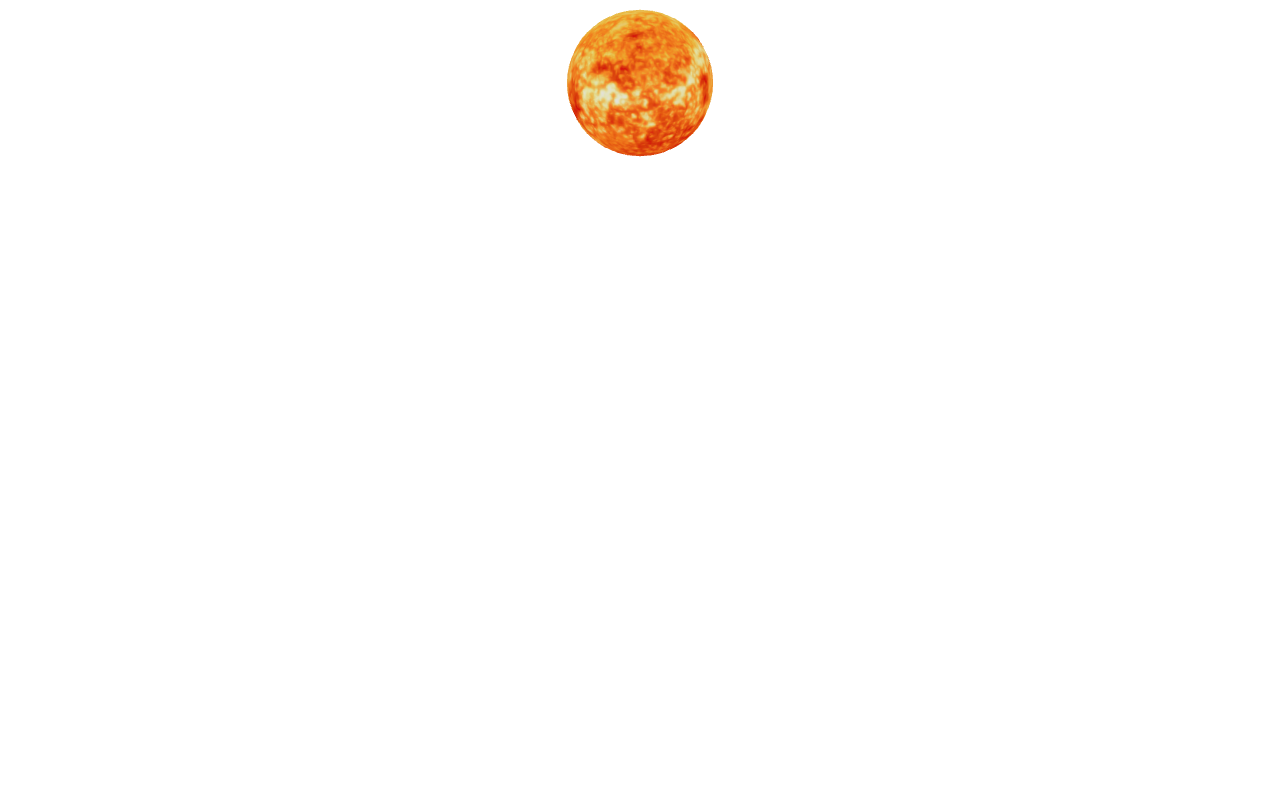
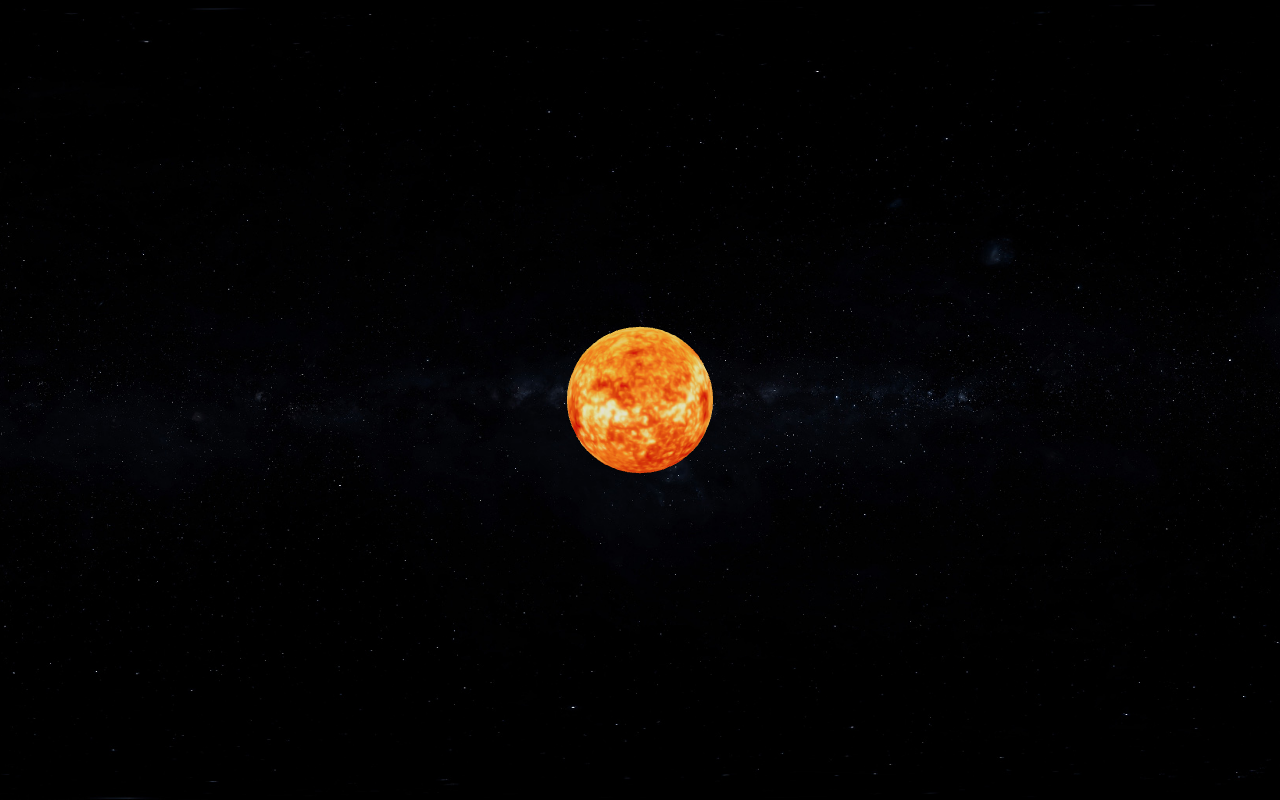
Before and after one commit to Vandanjon/Spatial-Conquest, a React (Vite) app: page / in a window 1280 px wide. Built offline with nearby package versions, Linux system fonts and the light colour scheme.

Commit message:
add base CSS to display space background and center #root childs

```diff
--- a/src/css/main.scss
+++ b/src/css/main.scss
@@ -0,0 +1,13 @@
+body {
+    margin: 0;
+    box-sizing: border-box;
+}
+
+#root {
+    height: 100vh;
+    display: flex;
+    flex-direction: column;
+    justify-content: center;
+    align-items: center;
+    background: url("../assets/textures/bg_space.jpg") no-repeat center / cover;
+}
```
